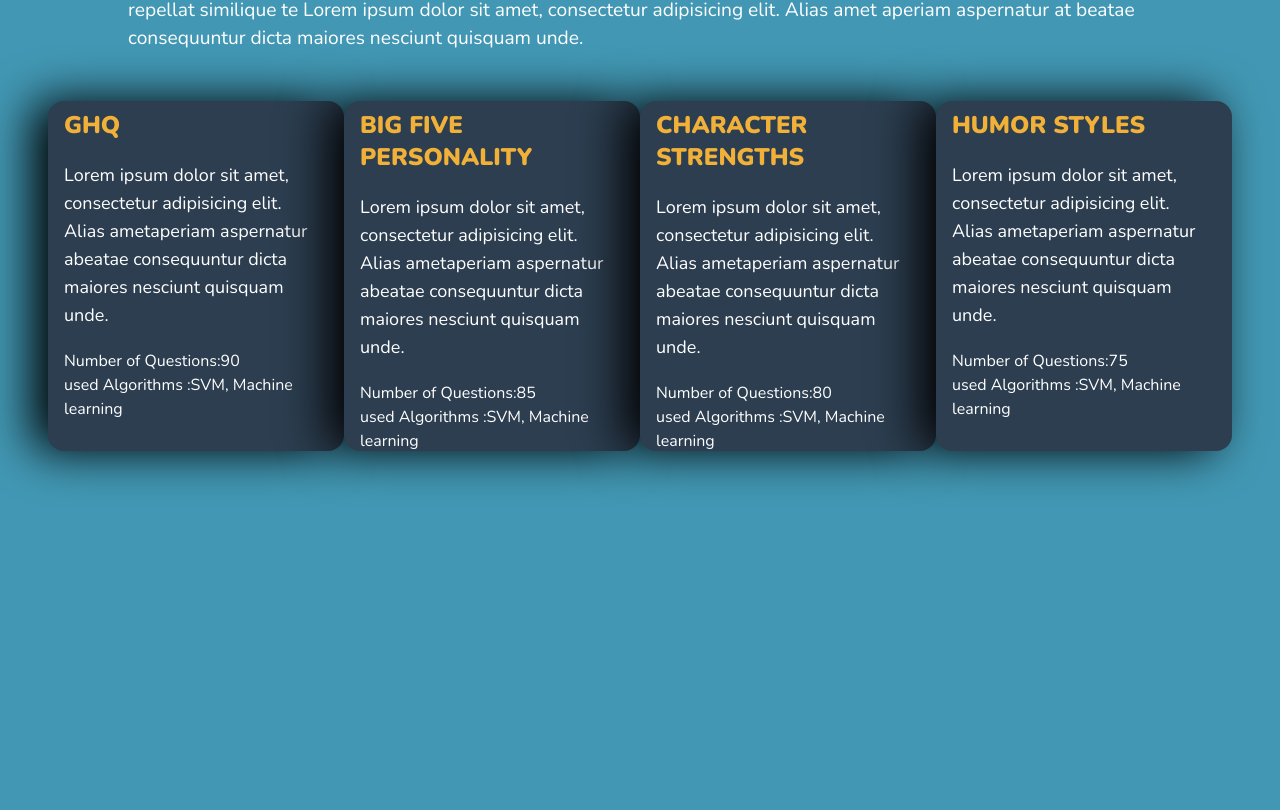
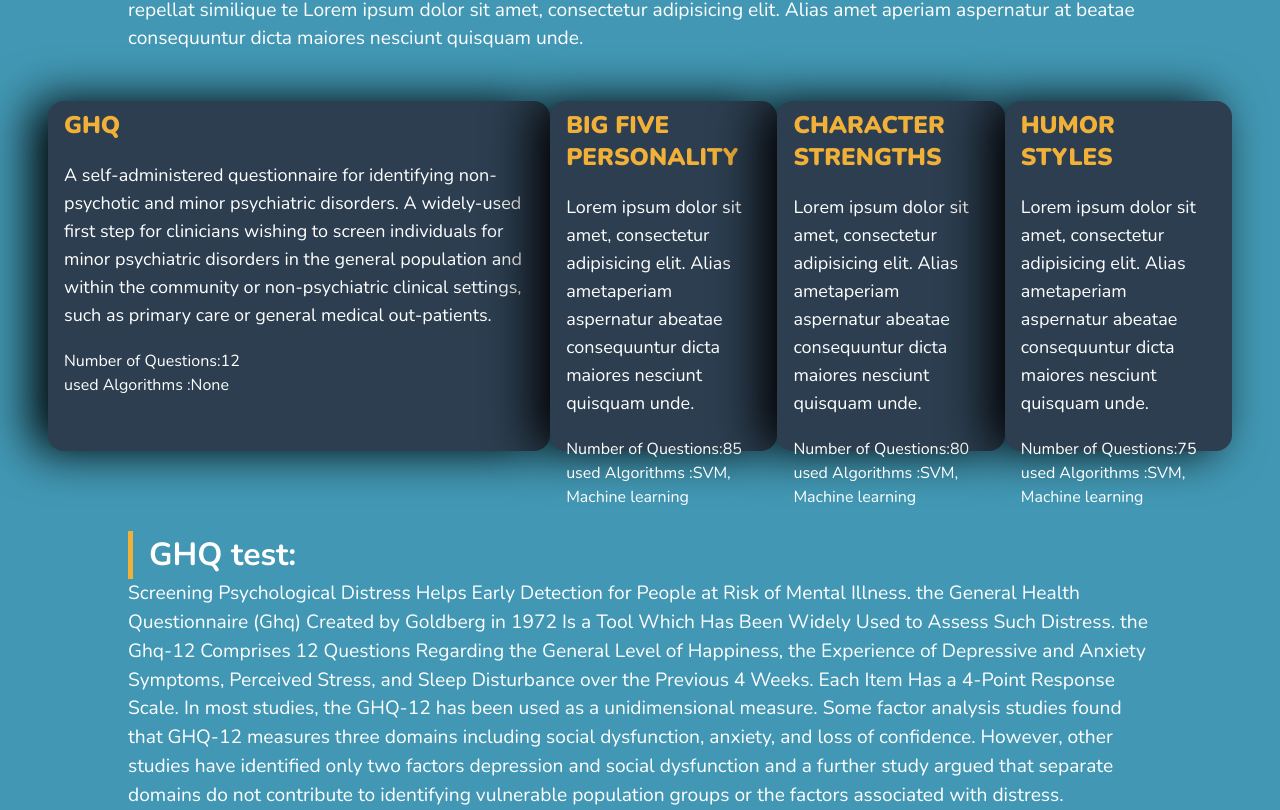
Before and after one commit to mostafa-rezaie/how-is-my-mental-health, a Vue app: page /tests in a window 1280 px wide. Shown: the part 170-980 px from the top of the page. Before the commit the page ends 800 px from the top, so only its background shows below. Built offline with nearby package versions, Linux system fonts and the light colour scheme.

Commit message:
fix ghq test description

```diff
--- a/src/views/Tests.vue
+++ b/src/views/Tests.vue
@@ -25,7 +25,26 @@
         />
       </div>
     </div>
-
+    <div class="test-description">
+      <h2 class="test-header">
+        GHQ test:
+      </h2>
+      <div class="ghq-desc">
+        Screening Psychological Distress Helps Early Detection for People at
+        Risk of Mental Illness. the General Health Questionnaire (Ghq) Created
+        by Goldberg in 1972 Is a Tool Which Has Been Widely Used to Assess Such
+        Distress. the Ghq-12 Comprises 12 Questions Regarding the General Level
+        of Happiness, the Experience of Depressive and Anxiety Symptoms,
+        Perceived Stress, and Sleep Disturbance over the Previous 4 Weeks. Each
+        Item Has a 4-Point Response Scale. In most studies, the GHQ-12 has been
+        used as a unidimensional measure. Some factor analysis studies found
+        that GHQ-12 measures three domains including social dysfunction,
+        anxiety, and loss of confidence. However, other studies have identified
+        only two factors depression and social dysfunction and a further study
+        argued that separate domains do not contribute to identifying vulnerable
+        population groups or the factors associated with distress.
+      </div>
+    </div>
     <div class="modal-container">
       <Modal
         @toggle-modal="toggleModal"
@@ -58,10 +77,10 @@ export default {
           id: 1,
           name: "GHQ",
           description:
-            "Lorem ipsum dolor sit amet, consectetur adipisicing elit. Alias ametaperiam aspernatur abeatae consequuntur dicta maiores nesciunt quisquam unde.",
-          numQuestion: "90",
-          algorithms: "SVM, Machine learning",
-          duration: "10",
+            "A self-administered questionnaire for identifying non-psychotic and minor psychiatric disorders. A widely-used first step for clinicians wishing to screen individuals for minor psychiatric disorders in the general population and within the community or non-psychiatric clinical settings, such as primary care or general medical out-patients.",
+          numQuestion: "12",
+          algorithms: "None",
+          duration: "2",
         },
         {
           id: 2,
@@ -120,7 +139,18 @@ export default {
   font-size: 1.2rem;
   margin: 2rem auto 0 auto;
 }
-
+.test-description{
+  width: 80%;
+  color: white;
+  font-size: 1.2rem;
+  margin: 2rem auto 0 auto;
+}
+.test-header{
+  font-size: 2rem;
+  font-weight: 700;
+  border-left: 5px solid #f1b139;
+  padding-left: 1rem;
+}
 .card-list {
   display: flex;
   padding: 3rem;
--- a/src/views/tests/GHQTest.vue
+++ b/src/views/tests/GHQTest.vue
@@ -14,7 +14,7 @@
               @change="onChange($event)"
             />
             <span class="checkmark"></span>
-            <span class="text-choice">1</span>
+            <span class="text-choice">Better than usual</span>
           </label>
           <label class="radio-container">
             <input
@@ -24,7 +24,7 @@
               @change="onChange($event)"
             />
             <span class="checkmark"></span>
-            <span class="text-choice">2</span>
+            <span class="text-choice">Same as usual</span>
           </label>
           <label class="radio-container">
             <input
@@ -34,7 +34,7 @@
               @change="onChange($event)"
             />
             <span class="checkmark"></span>
-            <span class="text-choice">3</span>
+            <span class="text-choice">Less than usual</span>
           </label>
           <label class="radio-container">
             <input
@@ -44,7 +44,7 @@
               @change="onChange($event)"
             />
             <span class="checkmark"></span>
-            <span class="text-choice">4</span>
+            <span class="text-choice">Much less than usual</span>
           </label>
         </div>
       </div>
@@ -91,7 +91,7 @@ export default {
   mounted() {
     console.log("hello");
     const options = {
-      url: "http://192.168.1.9:8000/tests-api/get-questions/s1",
+      url: "http://192.168.1.9:8000/tests-api/get-questions/ghq",
       method: "GET",
       headers: {
         Accept: "application/json",
@@ -139,6 +139,7 @@ label {
 }
 
 .text-choice {
+  font-size: 1.2rem;
 }
 
 .radio-container input {
```
